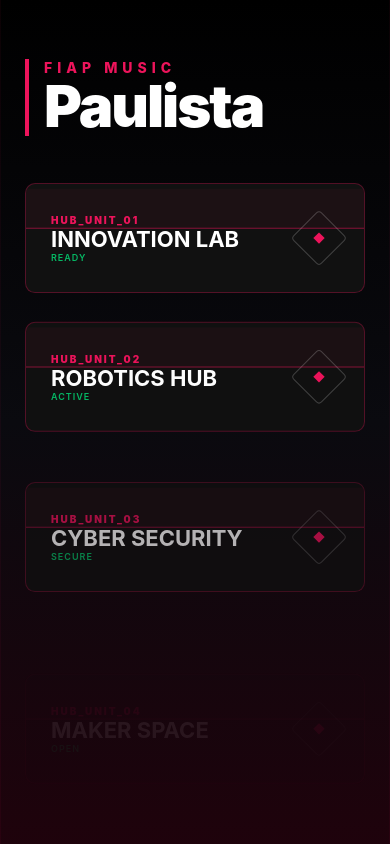
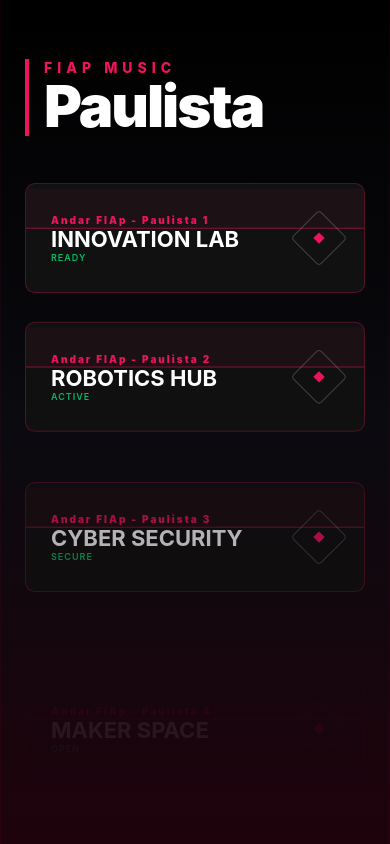
Before and after one commit to gabrieljcoutinho/CP01-Cross-Platform-Application-2026-03-25, a React Native app: screen / in a window 390 px wide. Built offline with nearby package versions, Linux system fonts and the light colour scheme.

Commit message:
fix: bug nas mensgens testando

```diff
--- a/pages/SelecionandoAsala.js
+++ b/pages/SelecionandoAsala.js
@@ -55,7 +55,7 @@
             <S.ScanningLine style={{ transform: [{ translateY: scanY }] }} />
             <S.CardContent>
               <View>
-                <S.RoomIndex>HUB_UNIT_0{index + 1}</S.RoomIndex>
+                <S.RoomIndex>Andar FIAp - Paulista {index + 1}</S.RoomIndex>
                 <S.RoomLabel>{title}</S.RoomLabel>
                 <S.TechStatus>{status || 'OPERATIONAL'}</S.TechStatus>
               </View>
```
